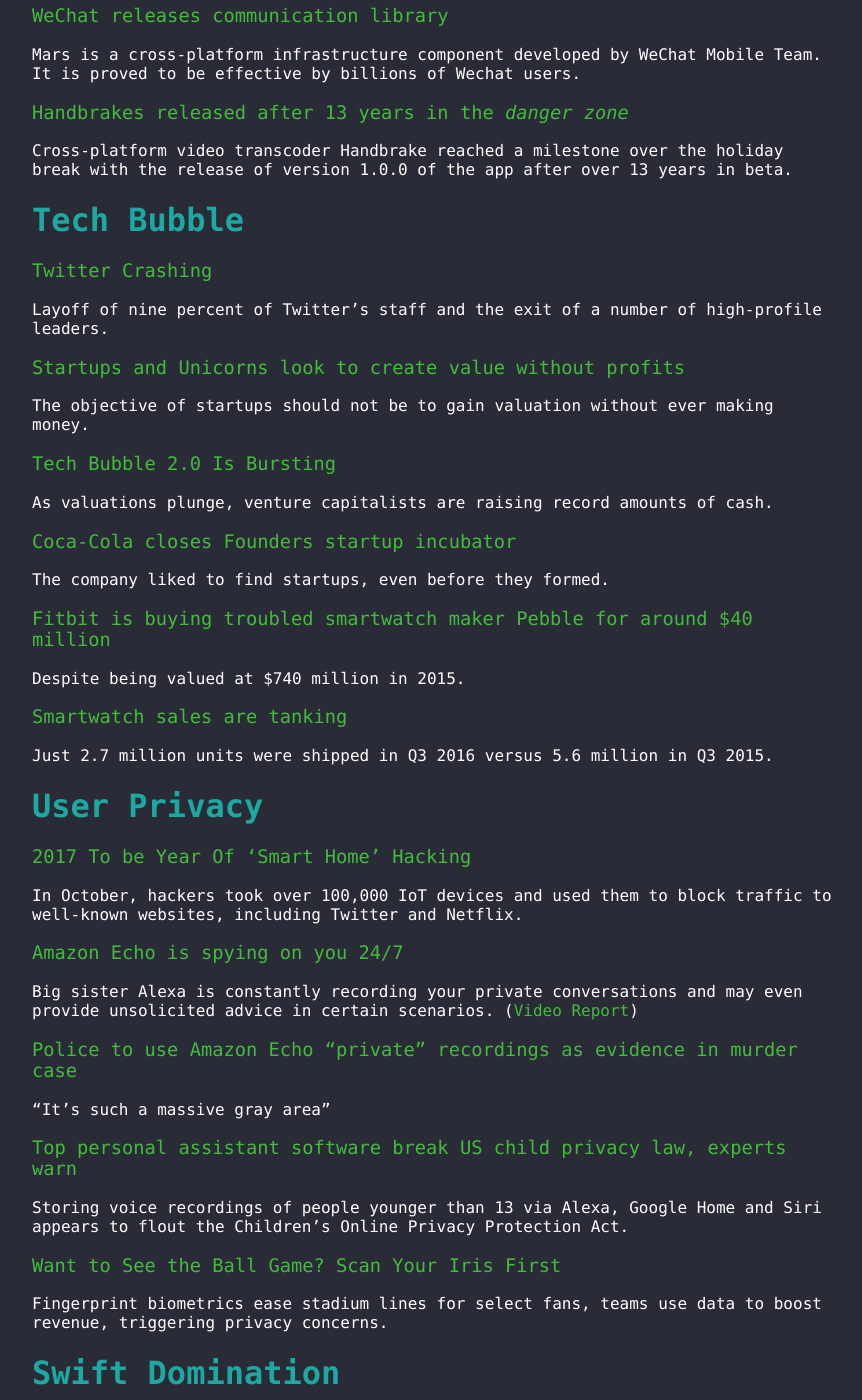
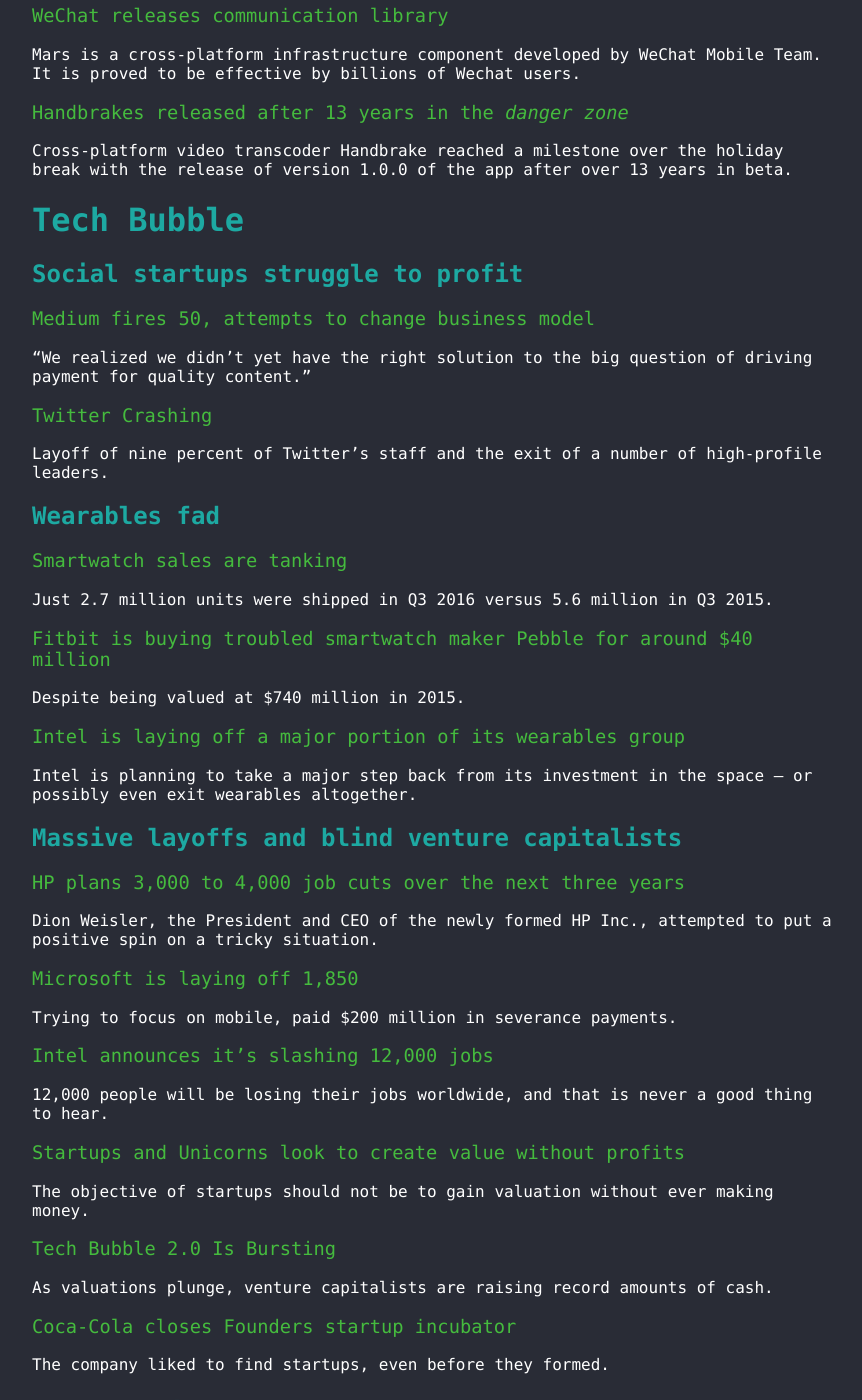
Before and after one commit to colemancda/colemancda.github.io, a Jekyll site: the page built from index.md, in a window 1280 px wide and 1400 px high, scrolled down 1200 px. Shown: the whole window, without its empty margins (208-1070 px from the left). Built offline with Jekyll 4.4.1, drawn with Linux system fonts in a browser that asks for light colours; comment, search, counter and statistics services are not loaded; our own code applies the rules of GitHub Pages for plain Markdown files.

Commit message:
updated index

```diff
--- a/index.md
+++ b/index.md
@@ -30,9 +30,43 @@ Cross-platform video transcoder Handbrake reached a milestone over the holiday b
 
 # Tech Bubble
 
+## Social startups struggle to profit
+
+### [Medium fires 50, attempts to change business model](https://blog.medium.com/renewing-mediums-focus-98f374a960be#.i1rptb2fw)
+
+"We realized we didn’t yet have the right solution to the big question of driving payment for quality content."
+
 ### [Twitter Crashing](https://techcrunch.com/2017/01/01/twitters-controversial-head-of-china-is-the-latest-exec-to-leave-the-company/)
 
 Layoff of nine percent of Twitter’s staff and the exit of a number of high-profile leaders.
+
+## Wearables fad
+
+### [Smartwatch sales are tanking](https://techcrunch.com/2016/10/24/smartwatch-sales-are-tanking/)
+
+Just 2.7 million units were shipped in Q3 2016 versus 5.6 million in Q3 2015.
+
+### [Fitbit is buying troubled smartwatch maker Pebble for around $40 million](https://techcrunch.com/2016/11/30/fitbit-pebble/)
+
+Despite being valued at $740 million in 2015.
+
+### [Intel is laying off a major portion of its wearables group](https://techcrunch.com/2016/11/18/intel-layoffs/)
+
+Intel is planning to take a major step back from its investment in the space — or possibly even exit wearables altogether.
+
+## Massive layoffs and blind venture capitalists
+
+### [HP plans 3,000 to 4,000 job cuts over the next three years](https://techcrunch.com/2016/10/13/hp-layoffs/)
+
+Dion Weisler, the President and CEO of the newly formed HP Inc., attempted to put a positive spin on a tricky situation.
+
+### [Microsoft is laying off 1,850](https://techcrunch.com/2016/05/25/microsoft-is-laying-off-1850-to-streamline-its-smartphone-business-takes-950m-charge/)
+
+Trying to focus on mobile, paid $200 million in severance payments.
+
+### [Intel announces it’s slashing 12,000 jobs](https://techcrunch.com/2016/04/19/intel-announces-its-slashing-its-workforce-by-11-percent/)
+
+12,000 people will be losing their jobs worldwide, and that is never a good thing to hear.
 
 ### [Startups and Unicorns look to create value without profits](https://techcrunch.com/2016/12/30/why-you-probably-wont-invest-in-the-next-unicorn/)
 
```
Also changed, not shown: other parts of index.md (+0 -8 lines).
